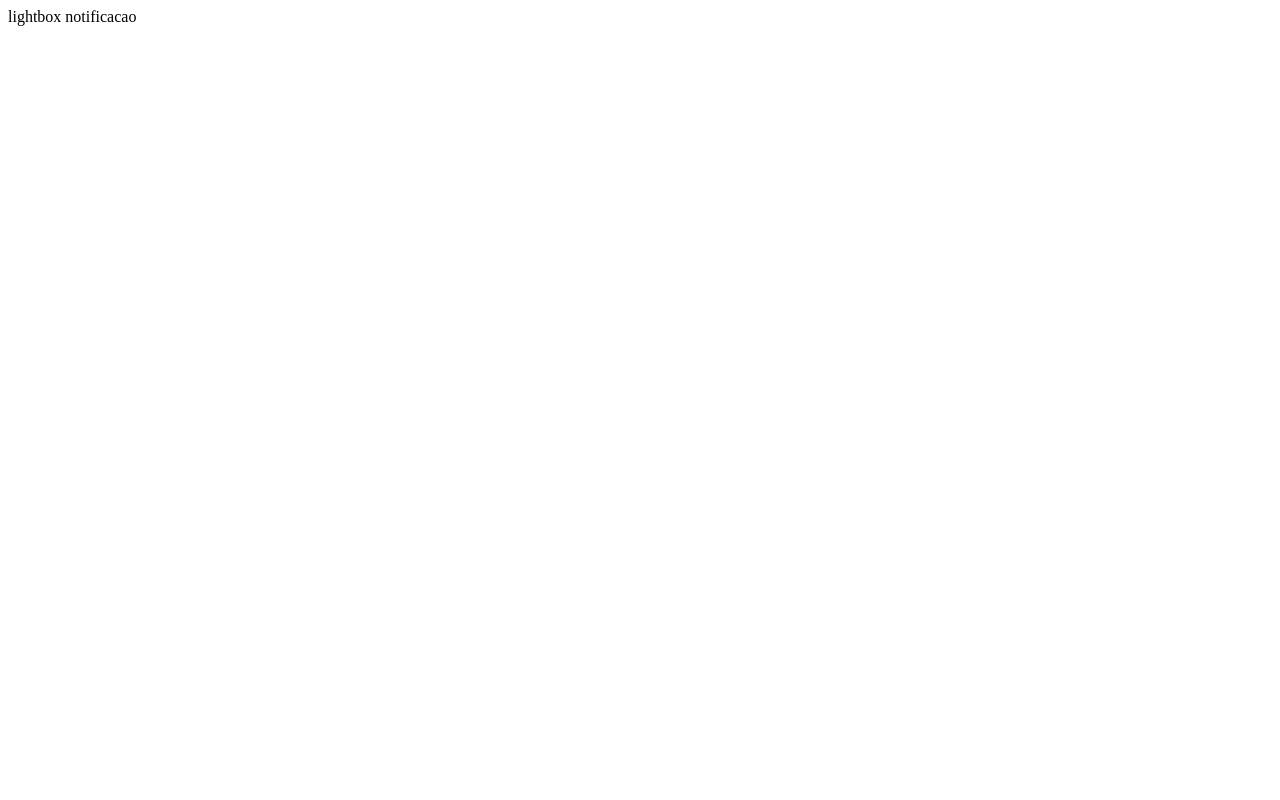
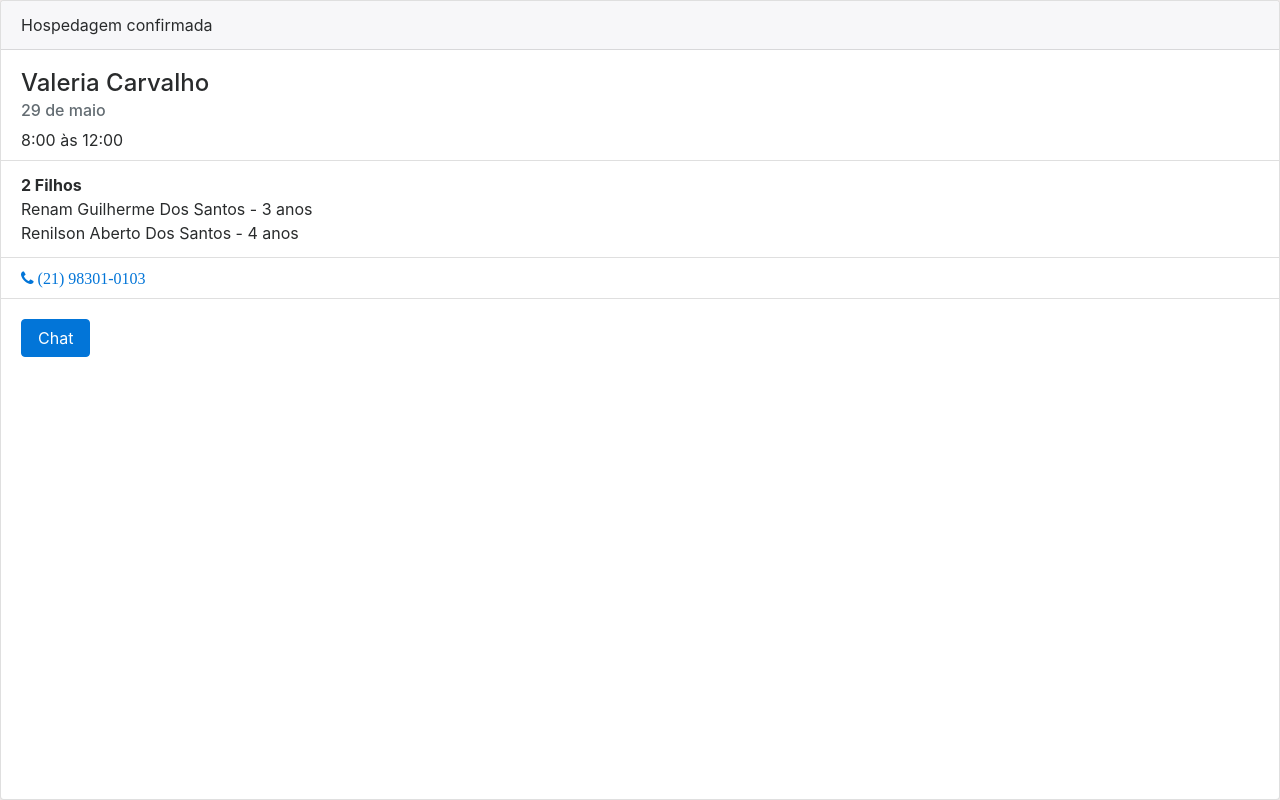
Before and after one commit to alessandrohc/ibm_coracaodemae, a Django app: a page that uses coracaodemae/mae/templates/mae/lightbox_notificacao.html in a window 1280 px wide. Before the commit the page is almost empty. Run offline with Django 3.2, Linux system fonts and the light colour scheme; a user stored in the database is signed in; data comes from the database, SQL or seed files in the repository; tables that the repository leaves empty hold one stand-in row (values such as "Sample post"); some libraries are stand-ins or nearby versions.

Commit message:
adicionando campo telefone em confirmacao criando notificacao

```diff
--- a/coracaodemae/mae/templates/mae/lightbox_notificacao.html
+++ b/coracaodemae/mae/templates/mae/lightbox_notificacao.html
@@ -1 +1,33 @@
-lightbox notificacao
+{% load static %}
+{% include "mae/_head.html" %}
+<body>
+	<div class="card" style="height: 100%;">
+		<div class="card-header">
+	    	Hospedagem confirmada
+	  	</div>
+		<div class="card-block" style="max-height:110px;">
+		 <h4 class="card-title">Valeria Carvalho</h4>
+			<h6 class="card-subtitle mb-2 text-muted">29 de maio</h6>
+			<p class="card-text">8:00 às 12:00</p>
+		</div>
+		<ul class="list-group list-group-flush">
+			<li class="list-group-item">
+				<p class="card-text">
+    				<strong>2 Filhos</strong>
+    				<br> Renam Guilherme Dos Santos - 3 anos
+    				<br> Renilson Aberto Dos Santos - 4 anos
+    			</p>
+			</li>
+    		<li class="list-group-item">
+    			<a href="#">
+    				<i class="fa fa-phone" aria-hidden="true">
+    				(21) 98301-0103
+					</i>
+				</a>
+			</li>
+  		</ul>
+  		<div class="card-block">
+			<a href="#" class="btn btn-primary">Chat</a>
+		</div>
+</body>
+</html>
```
Also changed, not shown: coracaodemae/mae/templates/mae/confirmacao.html (+7 -0 lines).
